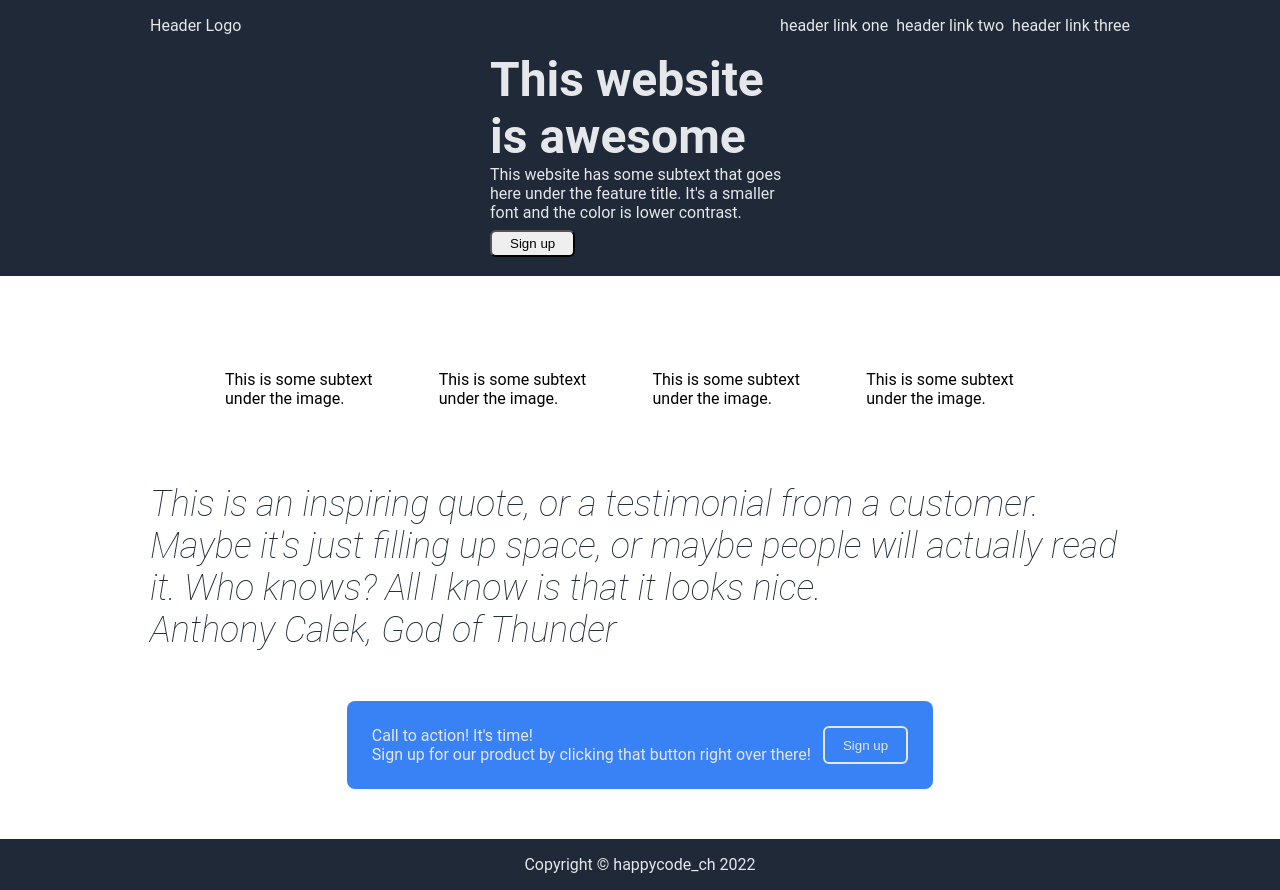
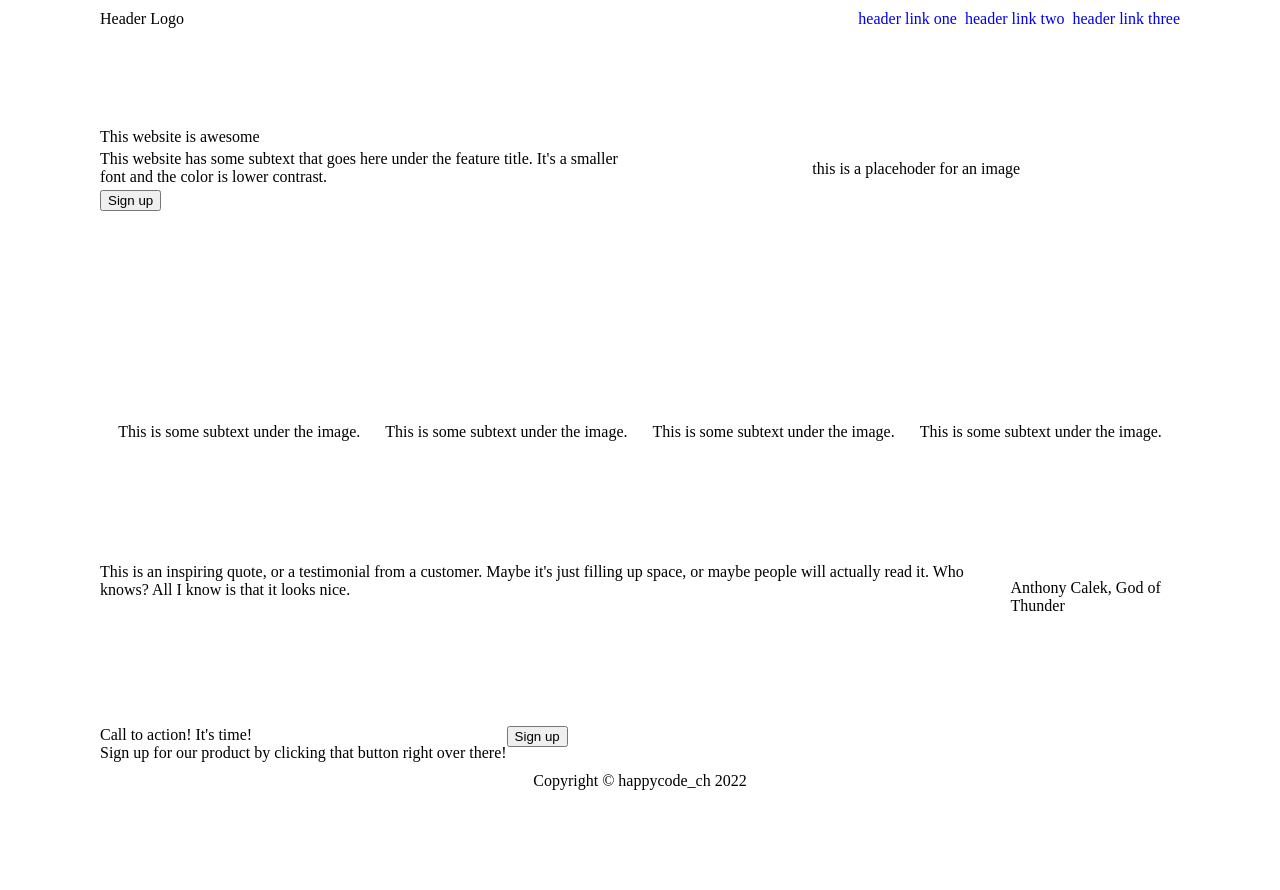
Before and after one commit to gefle-ant/landing_page, a plain HTML site: page index.html in a window 1280 px wide. After the commit the page ends 800 px from the top, so only its background shows below. Drawn offline with Linux system fonts and the light colour scheme.

Commit message:
rebuilt HTML and CSS to reflect correct flexbox prop.

```diff
--- a/index.html
+++ b/index.html
@@ -8,76 +8,81 @@
   <link rel="stylesheet" href="style.css">
 </head>
 <body>
+
+
     <div class="main-container">
 
         <div class="header">
 
-            <div class="logo">
-            Header Logo
-            </div>
+            <div class="logo">Header Logo</div>
 
-            <div>
+            <div class="links">
                 <ul>
-                    <li><a>header link one</a></li>
-                    <li><a>header link two</a></li>
-                    <li><a>header link three</a></li>
+                    <li><a href="#">header link one</a></li>
+                    <li><a href="#">header link two</a></li>
+                    <li><a href="#">header link three</a></li>
                 </ul>
             </div>
 
         </div>
 
-        <div class="feature">
-            <div class="container">
-                <div class="feature-container">
-                    <div class="feature-title">This website is awesome</div>
-                    <div class="feature-subtext">This website has some subtext that goes here under the feature title. It's a smaller font and the color is lower contrast.</div>
+        <div class="feature-container">
 
-                    <button class="feature-sign-up">Sign up</button>
-                </div>
+            <div class="feature-left">
+                <div class="title">This website is awesome</div>
+                <div class="subtext">This website has some subtext that goes here under the feature title. It's a smaller font and the color is lower contrast.</div>
+                <div><button class="button">Sign up</button></div>
             </div>
-            <img class="image">
+
+            <div class="feature-right">
+                <div class="image"><img>this is a placehoder for an image</div>
+            </div>
         </div>
 
-        <div class="projects">
+        <div class="project-container">
 
             <div class="project-item">
-                <img>
-                <div class="project-subtext">This is some subtext under the image.</div>
+                <div class="image"><img></div>
+                <div class="subtext">This is some subtext under the image.</div>
             </div>
 
             <div class="project-item">
-                <img>
-                <div class="project-subtext">This is some subtext under the image.</div>
+                <div class="image"><img></div>
+                <div class="subtext">This is some subtext under the image.</div>
             </div>
 
             <div class="project-item">
-                <img>
-                <div class="project-subtext">This is some subtext under the image.</div>
+                <div class="image"><img></div>
+                <div class="subtext">This is some subtext under the image.</div>
             </div>
 
             <div class="project-item">
-                <img>
-                <div class="project-subtext">This is some subtext under the image.</div>
+                <div class="image"><img></div>
+                <div class="subtext">This is some subtext under the image.</div>
             </div>
 
         </div>
 
+
+        <!-- this needs to be fixed - <p>? -->
         <div class="quote">This is an inspiring quote, or a testimonial from a customer. Maybe it's just filling up space, or maybe people will actually read it. Who knows? All I know is that it looks nice.
-            <div class="author">Anthony Calek, God of Thunder</div>
+            <p class="author">Anthony Calek, God of Thunder</p>
         </div>
 
+
+
         <div class="sign-up">
-            <div class="container">
-                <div class="sign-up-container">
-                    <div class="sign-up-title">Call to action! It's time!
-                        <div class="sign-up-subtext">Sign up for our product by clicking that button right over there!</div>
-                    </div>
 
-                    <button class="sign-up-btn">Sign up</button>
+            <div class="sign-up-text">
+                <div class="title">Call to action! It's time!</div>
+                <div class="subtext">Sign up for our product by clicking that button right over there!</div>
             </div>
 
+            <div><button class="button">Sign up</button></div>
+
         </div>
-        </div>
+
+
 
         <div class="footer">
                 Copyright © happycode_ch 2022
--- a/style.css
+++ b/style.css
@@ -1,139 +1,99 @@
 /* happycode_ch landing page stylesheet */
 
 /* body */
+
 body {
     display: flex;
-    flex-direction: column;
-    font-family: roboto, sans-serif;
-    height: 100vh;
-    align-items: center;
+    min-height: 100vh;
+    justify-content: center;
     margin: 0;
     overflow: hidden;
-    width: 100%;
+}
+
+ul {
+    display: flex;
+    list-style: none;
+    margin: 0px;
+    padding: 0px;
+    gap: 8px;
+}
+
+a {
+    text-decoration: none;
 }
 
 img {
 
 }
 
-button {
-    margin-top: 8px;
-    border-radius: 6px;
-    padding: 4px 18px;
-    white-space: nowrap;
+.main-container {
+    display: flex;
+    flex-direction: column;
+    margin: 0;
+    width: 1080px;
+}
+
+.header {
+    display: flex;
+    justify-content: space-between;
+    padding: 10px 0px;
+}
+
+.logo {
 
 }
 
-ul {
+.feature-container {
     display: flex;
-    list-style-type: none;
-    margin: 0px;
-    padding: 0px;
-    gap: 8px;
+    justify-content: center;
+    align-items: center;
+    padding-top: 50px;
+    padding-bottom: 50px;
+    flex-wrap: wrap;
+    gap: 25px;
+    flex: 1;
 }
 
-a {
-
+.feature-left {
+    align-items: flex-start;
+    display: flex;
+    flex-direction: column;
+    gap: 4px;
+    flex: 1;
 }
 
-.main-container {
-    max-width: 1440px;
+.feature-right {
+    align-items: center;
+    display: flex;
+    flex-direction: column;
+    flex: 1;
 }
 
-.header,
-.footer {
-    background-color: #1f2937;
+.project-container{
     display: flex;
-    padding: 16px;
-}
-.header,
-.container,
-.projects,
-.quote {
-    padding-left: 150px;
-    padding-right: 150px;
+    justify-content: center;
+    gap: 25px;
+    padding-top: 50px;
+    padding-bottom: 50px;
+    flex: 1;
+    flex-wrap: wrap;
 }
 
-.header {
-    justify-content: space-between;
-
-
-}
-.header {
-    color: #E5E7EB;
-}
-
-.footer {
-    color: #E5E7EB;
+.project-item {
+    display: flex;
+    align-items: center;
     justify-content: center;
-    padding: 16px;
-}
-
-.feature {
-    background-color: #1f2937;
-}
-
-.feature-container {
-    max-width: 300px;
-}
-
-.feature-title {
-    color: #E5E7EB;
-    font-size: 48px;
-    font-weight: bolder;
-}
-
-.feature-subtext {
-    color: #E5E7EB;
-}
-
-.container {
-    display: flex;
-    justify-content: center;
-
-
-}
-
-.projects {
-    display: flex;
-    margin: 75px;
-    gap: 25px;
 }
 
 .quote {
-    color: #1F2937;
-    font-size: 36px;
-    font-style: italic;
-    font-weight: lighter;
-    padding-bottom: 50px;
+    display: flex;
+    flex: 1;
 }
-
-.author {
-    justify-content: right;
+.sign-up{
+    display: flex;
 }
-
-.sign-up {
-margin-bottom: 50px;
-
+.footer {
+    display: flex;
+    padding: 10px 20px;
+    justify-content: center;
 }
-.sign-up-container {
-    background-color: #3882F6;
-    color: #E5E7EB;
-    border-radius: 8px;
-    display: flex;
-    padding: 25px;
-    gap: 12px;
-
-}
-
-
-
-.sign-up-btn {
-    background-color: #3882F6;
-    border-style: solid;
-    border-width: 2px;
-    border-color: #E5E7EB;
-    color: #E5E7EB;
-    margin: 0px;
-    padding: 4px 18px;
-}
```
